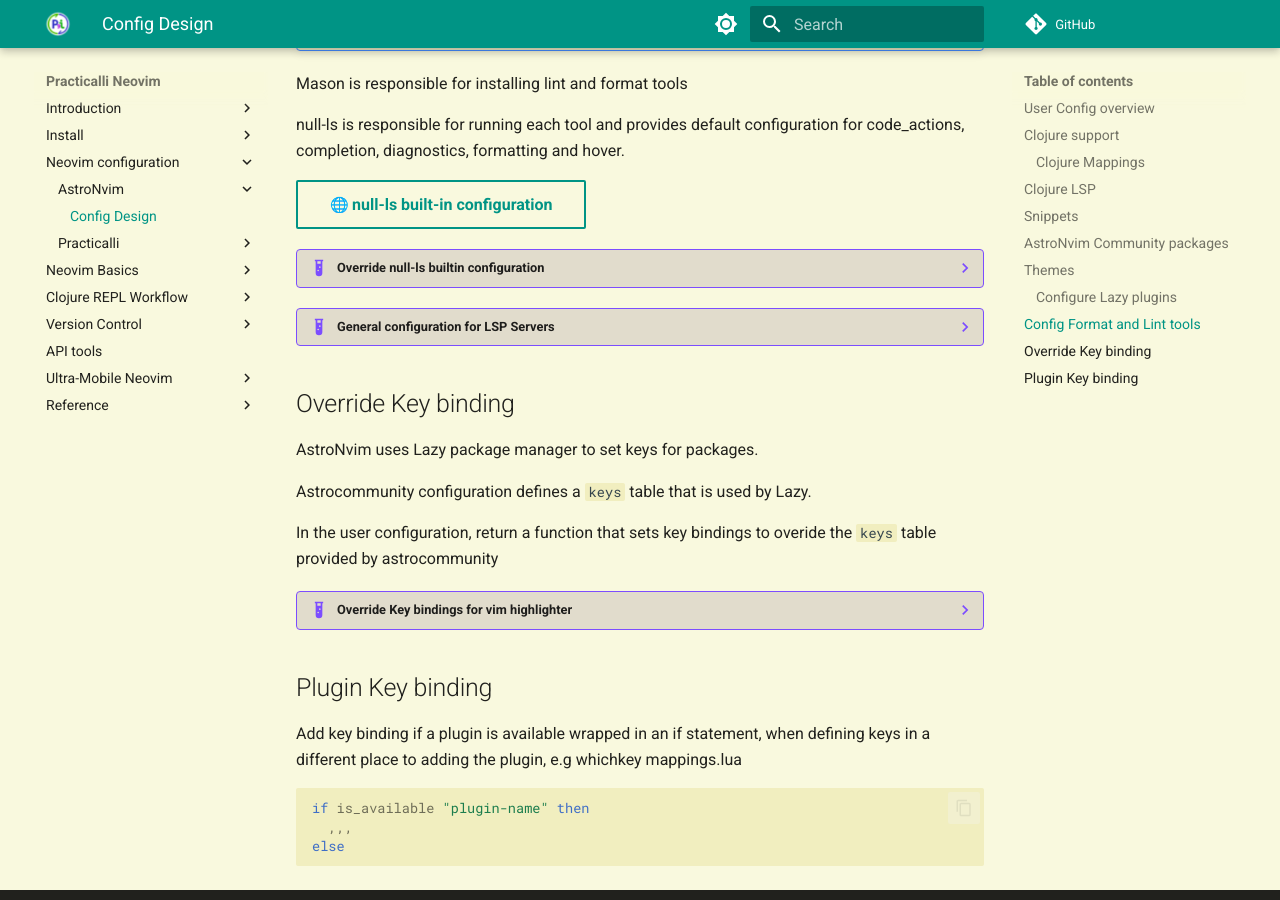
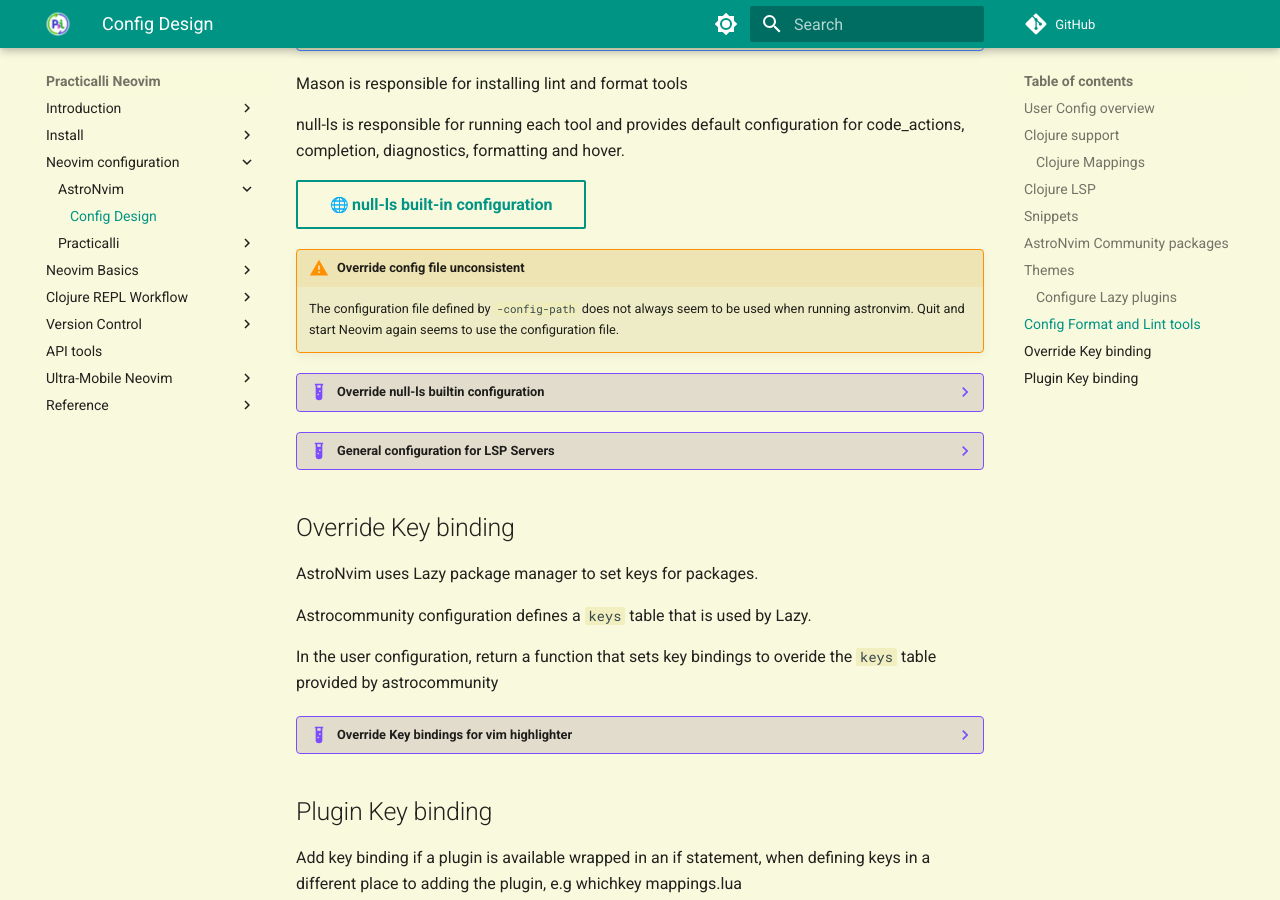
Before and after one commit to practicalli/neovim, an MkDocs documentation site: the page built from docs/configuration/astronvim/config-design.md, in a window 1280 px wide and 900 px high, scrolled down 4812 px. Built offline with MkDocs 1.6.1 and Material for MkDocs 9.7.7, drawn with Linux system fonts in a browser that asks for light colours; emoji names are drawn with the system emoji font; plug-ins that fetch from the network failed and are left out; comment, search, counter and statistics services are not loaded.

Commit message:
config: expand path for null-ls markdownlint configuration file

````diff
--- a/docs/configuration/astronvim/config-design.md
+++ b/docs/configuration/astronvim/config-design.md
@@ -364,10 +364,13 @@
 
 [:globe_with_meridians: null-ls built-in configuration](https://github.com/jose-elias-alvarez/null-ls.nvim/tree/main/lua/null-ls/builtins){target=_blank .md-button}
 
+!!! WARNING "Override config file unconsistent"
+    The configuration file defined by `-config-path` does not always seem to be used when running astronvim.  Quit and start Neovim again seems to use the configuration file.
+
 ??? EXAMPLE "Override null-ls builtin configuration"
     Specify configuration files to use that override the null-ls builtin configuration
 
-    ```lua  hl_lines="9 10 11"
+    ```lua  hl_lines="9 10 11 12"
     return {
       "jose-elias-alvarez/null-ls.nvim",
       opts = function(_, config)
@@ -377,15 +380,16 @@
           null_ls.builtins.formatting.markdownlint.with {
             -- pass arguments to modify/override the null-ls builtin configuration
             extra_args = {
-              "--config ",
-              "~/.config/astro-config/tool-config/markdownlint.yaml",
-            },
+              "--config-path",
+              vim.fn.expand("~/.config/astro-config/tool-config/markdownlint.yaml") },
           },
         }
         return config -- return final config table
       end,
     }
     ```
+    > `vim.fn.expand()` reports luacheck error `accessing undefined variable` but seems to work regardless
+
 
 ??? EXAMPLE "General configuration for LSP Servers"
     ```lua hl_lines="14 15 16 17" title=".config/astronvim-config/init.lua"
````
